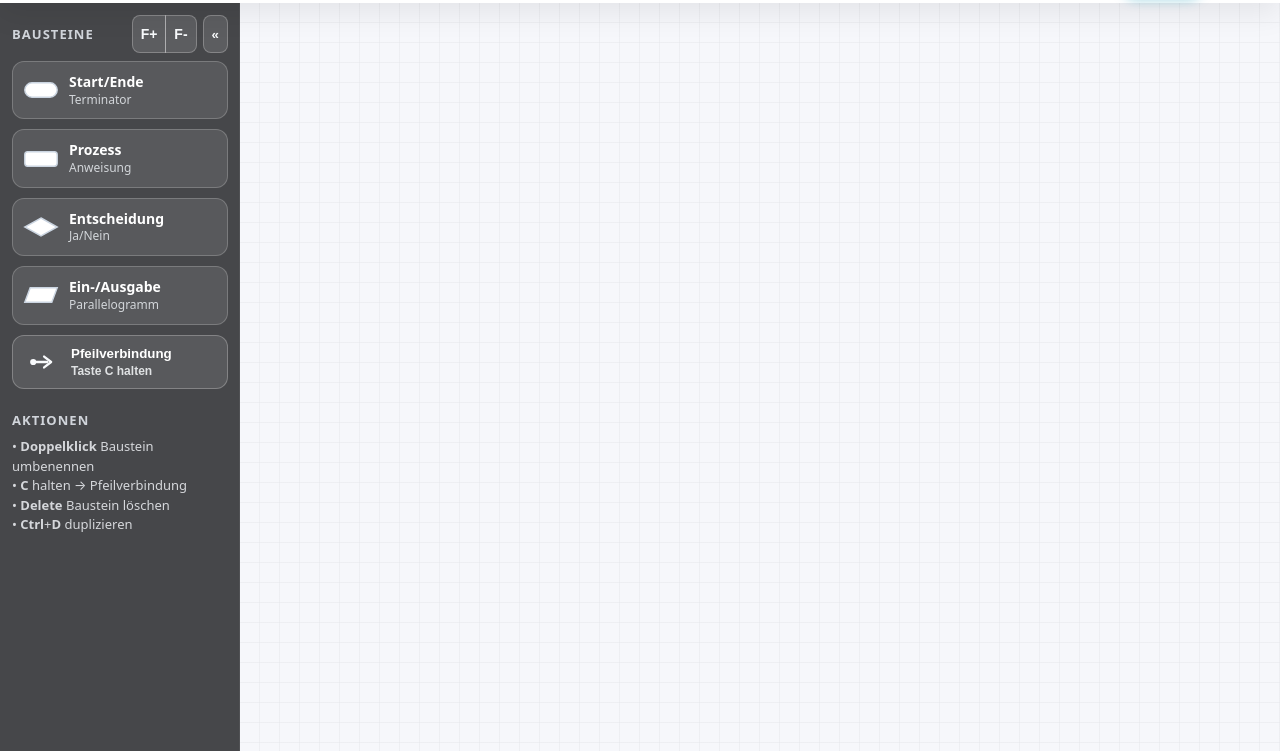
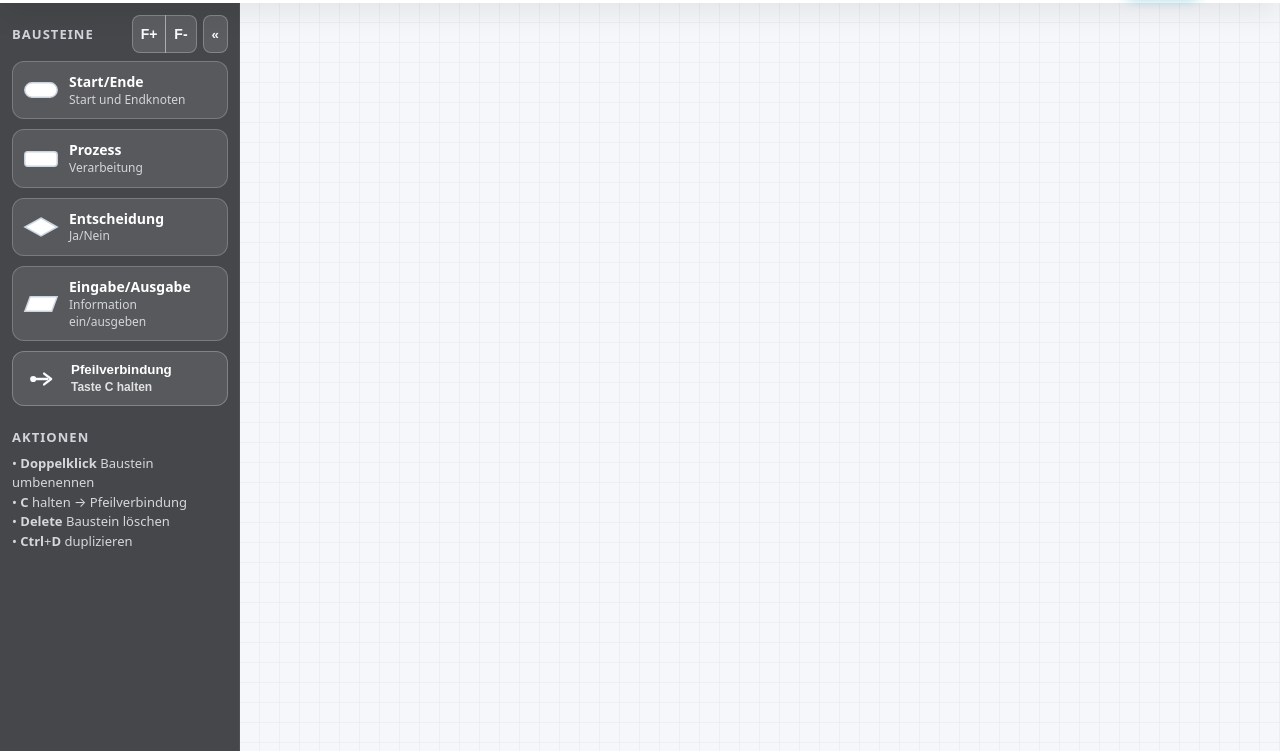
Before and after one commit to modebrecht/pap, a plain HTML site: page index.html in a window 1280 px wide. Shown: the part 49-800 px from the top of the page. Drawn offline with Linux system fonts and the light colour scheme.

Commit message:
Update App to match EVA terms

```diff
--- a/v20/index.html
+++ b/index.html
@@ -312,11 +312,11 @@
       </div>
       <div class="shape" draggable="true" data-shape="terminator" title="Start/Ende">
         <svg viewBox="0 0 100 60" aria-hidden="true"><rect x="5" y="10" width="90" height="40" rx="20" fill="#fff" stroke="#cbd5e1" stroke-width="4"/></svg>
-        <div><strong>Start/Ende</strong><div class="shape-description">Terminator</div></div>
+        <div><strong>Start/Ende</strong><div class="shape-description">Start und Endknoten</div></div>
       </div>
       <div class="shape" draggable="true" data-shape="process" title="Prozess">
         <svg viewBox="0 0 100 60" aria-hidden="true"><rect x="5" y="10" width="90" height="40" rx="8" fill="#fff" stroke="#cbd5e1" stroke-width="4"/></svg>
-        <div><strong>Prozess</strong><div class="shape-description">Anweisung</div></div>
+        <div><strong>Prozess</strong><div class="shape-description">Verarbeitung</div></div>
       </div>
       <div class="shape" draggable="true" data-shape="decision" title="Entscheidung">
         <svg viewBox="0 0 100 60" aria-hidden="true"><polygon points="50,5 95,30 50,55 5,30" fill="#fff" stroke="#cbd5e1" stroke-width="4"/></svg>
@@ -324,7 +324,7 @@
       </div>
       <div class="shape" draggable="true" data-shape="io" title="Ein-/Ausgabe">
         <svg viewBox="0 0 100 60" aria-hidden="true"><polygon points="20,10 95,10 80,50 5,50" fill="#fff" stroke="#cbd5e1" stroke-width="4"/></svg>
-        <div><strong>Ein-/Ausgabe</strong><div class="shape-description">Parallelogramm</div></div>
+        <div><strong>Eingabe/Ausgabe</strong><div class="shape-description">Information ein/ausgeben  </div></div>
       </div>
       <button type="button" id="btnLinkMode" title="Verbindung (Taste C)" aria-pressed="false" class="toolbar-link">
         <svg viewBox="0 0 36 36" aria-hidden="true" focusable="false">
```
Also changed, not shown: 1 other file.
